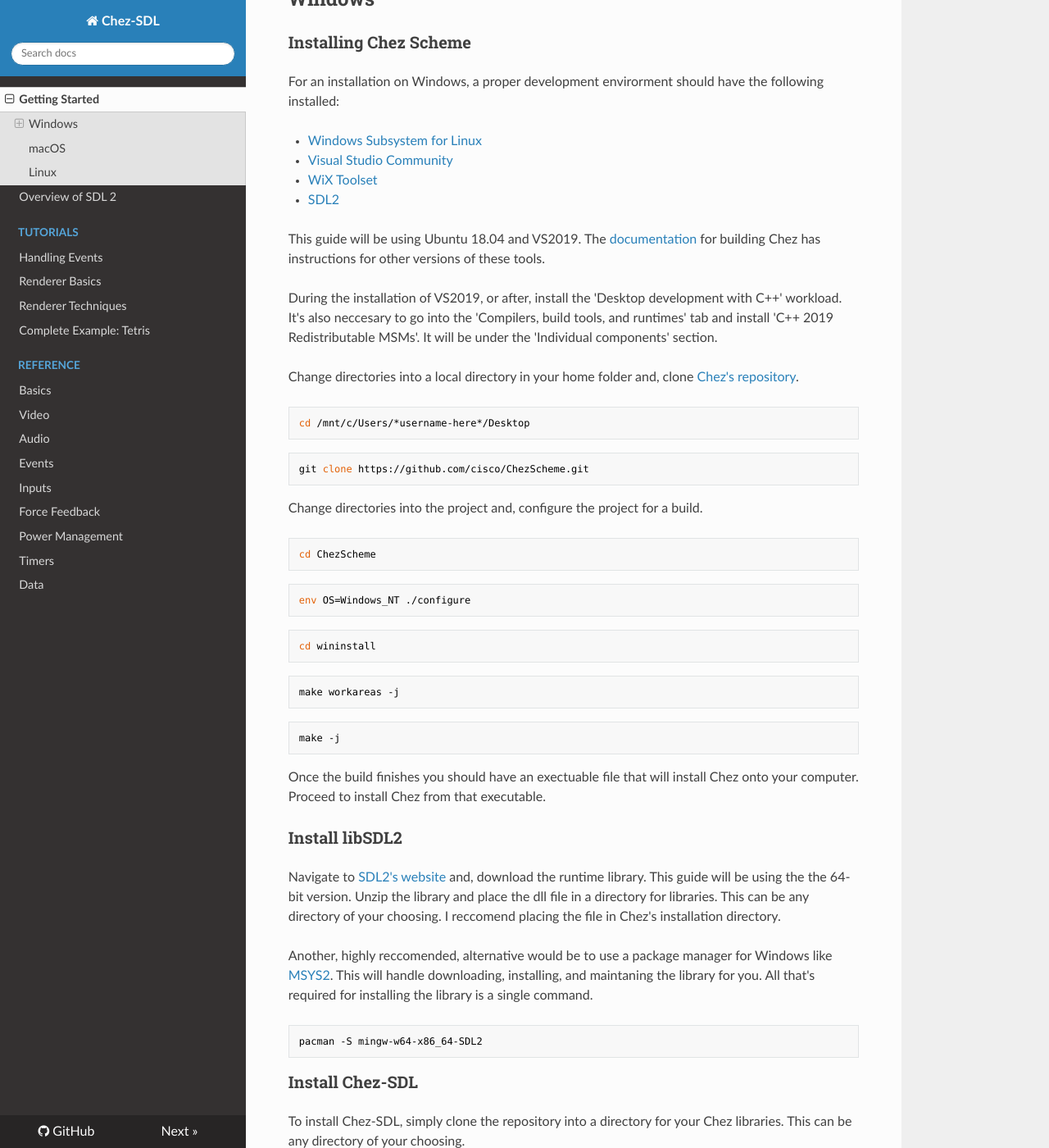
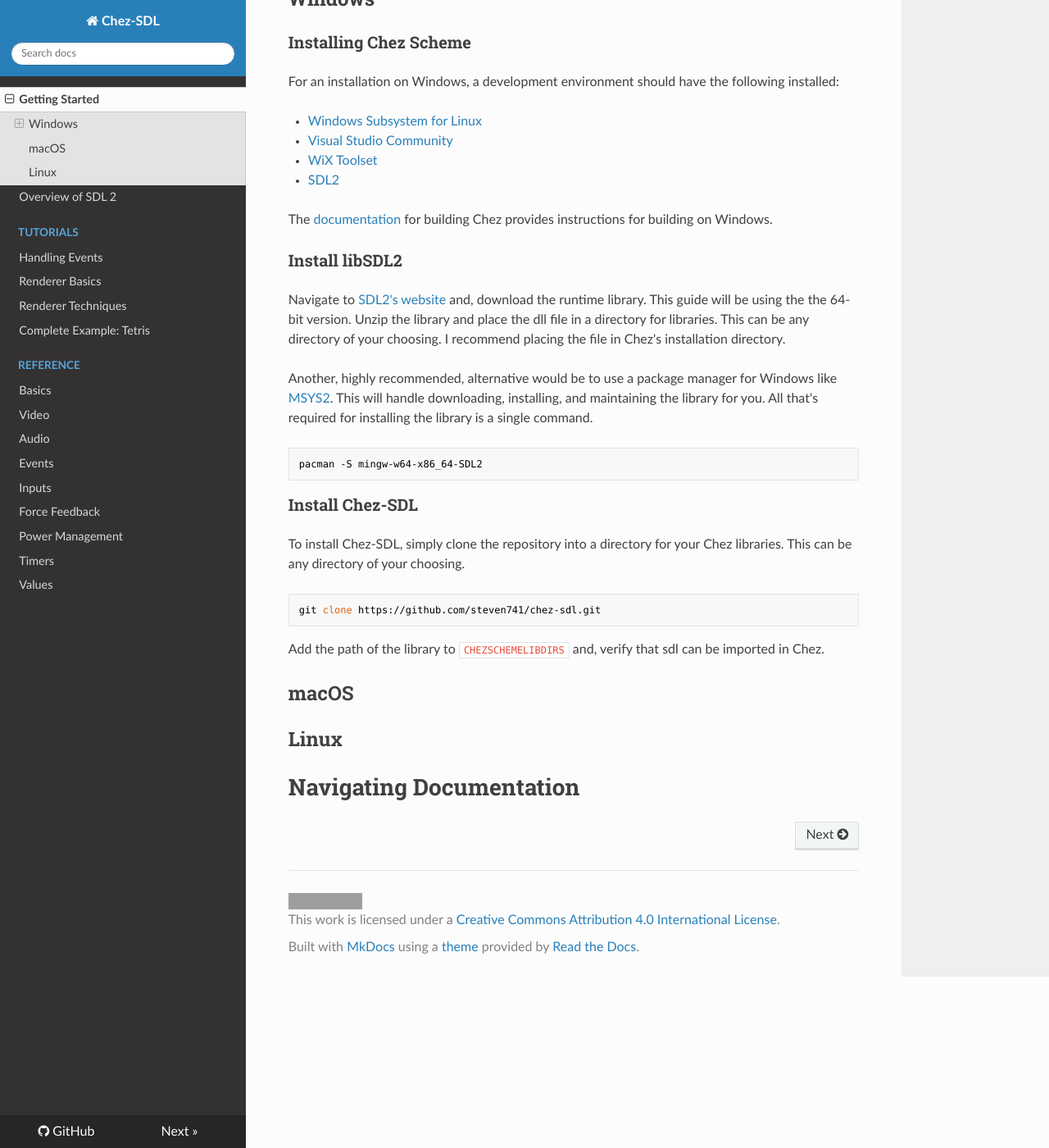
Before and after one commit to steven741/chez-sdl, an MkDocs documentation site: the page built from doc/docs/index.md, in a window 1280 px wide and 1400 px high, scrolled down 490 px. Shown: the whole window at 82% size. Built offline with MkDocs 1.6.1, drawn with Linux system fonts in a browser that asks for light colours; nearby versions of some CDN libraries; some of the changed text lies outside the part shown; grey boxes are pictures that could not be loaded.

Commit message:
cleaned up docs Still working towards a publishing version of the documentation.

````diff
--- a/doc/docs/index.md
+++ b/doc/docs/index.md
@@ -2,63 +2,32 @@ SDL2 is a cross platform library for interfacing with multimedia and HID hardwar
 
 # Setup Guide
 
-In general, setting up an envirorment to work with Chez-SDL is about the same accross all convential platforms.
+In general, setting up an environment to work with Chez-SDL is about the same across all supported platforms.
 
 * Install Chez Scheme
-* Install the SDL2 development libraries
+* Install the SDL2 development library
 * Install Chez-SDL
 
-It is always recommended to build Chez Scheme from the source.
+It is always recommended to build Chez Scheme from it's source code.
 
 ## Windows
 
 ### Installing Chez Scheme
 
-For an installation on Windows, a proper development envirorment should have the following installed:
+For an installation on Windows, a development environment should have the following installed:
 
 * [Windows Subsystem for Linux](https://docs.microsoft.com/en-us/windows/wsl/install-win10)
 * [Visual Studio Community](https://visualstudio.microsoft.com/vs/community/)
 * [WiX Toolset](https://wixtoolset.org/releases/)
 * [SDL2](https://www.libsdl.org/download-2.0.php)
 
-This guide will be using Ubuntu 18.04 and VS2019. The [documentation](https://github.com/cisco/ChezScheme/blob/master/BUILDING#L229) for building Chez has instructions for other versions of these tools.
-
-During the installation of VS2019, or after, install the 'Desktop development with C++' workload. It's also neccesary to go into the 'Compilers, build tools, and runtimes' tab and install 'C++ 2019 Redistributable MSMs'. It will be under the 'Individual components' section.
-
-Change directories into a local directory in your home folder and, clone [Chez's repository](https://github.com/cisco/ChezScheme).
-
-```bash
-cd /mnt/c/Users/*username-here*/Desktop
-```
-```bash
-git clone https://github.com/cisco/ChezScheme.git
-```
-
-Change directories into the project and, configure the project for a build.
-
-```bash
-cd ChezScheme
-```
-```bash
-env OS=Windows_NT ./configure
-```
-```bash
-cd wininstall
-```
-```bash
-make workareas -j
-```
-```bash
-make -j
-```
-
-Once the build finishes you should have an exectuable file that will install Chez onto your computer. Proceed to install Chez from that executable.
+The [documentation](https://github.com/cisco/ChezScheme/blob/master/BUILDING#L229) for building Chez provides instructions for building on Windows.
 
 ### Install libSDL2
 
-Navigate to [SDL2's website](https://www.libsdl.org/download-2.0.php) and, download the runtime library. This guide will be using the the 64-bit version. Unzip the library and place the dll file in a directory for libraries. This can be any directory of your choosing. I reccomend placing the file in Chez's installation directory.
+Navigate to [SDL2's website](https://www.libsdl.org/download-2.0.php) and, download the runtime library. This guide will be using the the 64-bit version. Unzip the library and place the dll file in a directory for libraries. This can be any directory of your choosing. I recommend placing the file in Chez's installation directory.
 
-Another, highly reccomended, alternative would be to use a package manager for Windows like [MSYS2](https://www.msys2.org/). This will handle downloading, installing, and maintaning the library for you. All that's required for installing the library is a single command.
+Another, highly recommended, alternative would be to use a package manager for Windows like [MSYS2](https://www.msys2.org/). This will handle downloading, installing, and maintaining the library for you. All that's required for installing the library is a single command.
 
 ```bash
 pacman -S mingw-w64-x86_64-SDL2
@@ -72,11 +41,7 @@ To install Chez-SDL, simply clone the repository into a directory for your Chez
 git clone https://github.com/steven741/chez-sdl.git
 ```
 
-### Configuring the Envirorment Variables
-
-To access the panel for configuring envirorment variables go into the start menu and, do a search for 'Environment Variables'. This is usually sufficent to access the panel. You have 2 'Path' variables; user and system variables. Which one is choosen doesn't matter for this guide.
-
-The directory for your SDL2 dll should be added to the path. A new variable called 'CHEZSCHEMELIBDIRS' should be added. This should contain the directory of Chez-SDL.
+Add the path of the library to `CHEZSCHEMELIBDIRS` and, verify that sdl can be imported in Chez.
 
 
 ## macOS
--- a/doc/mkdocs.yml
+++ b/doc/mkdocs.yml
@@ -20,7 +20,7 @@ nav:
       - 'Force Feedback':   'ref/force.md'
       - 'Power Management': 'ref/power.md'
       - 'Timers':           'ref/timers.md'
-      - 'Data':             'ref/data.md'
+      - 'Values':           'ref/data.md'
 
 
 theme: readthedocs
````
